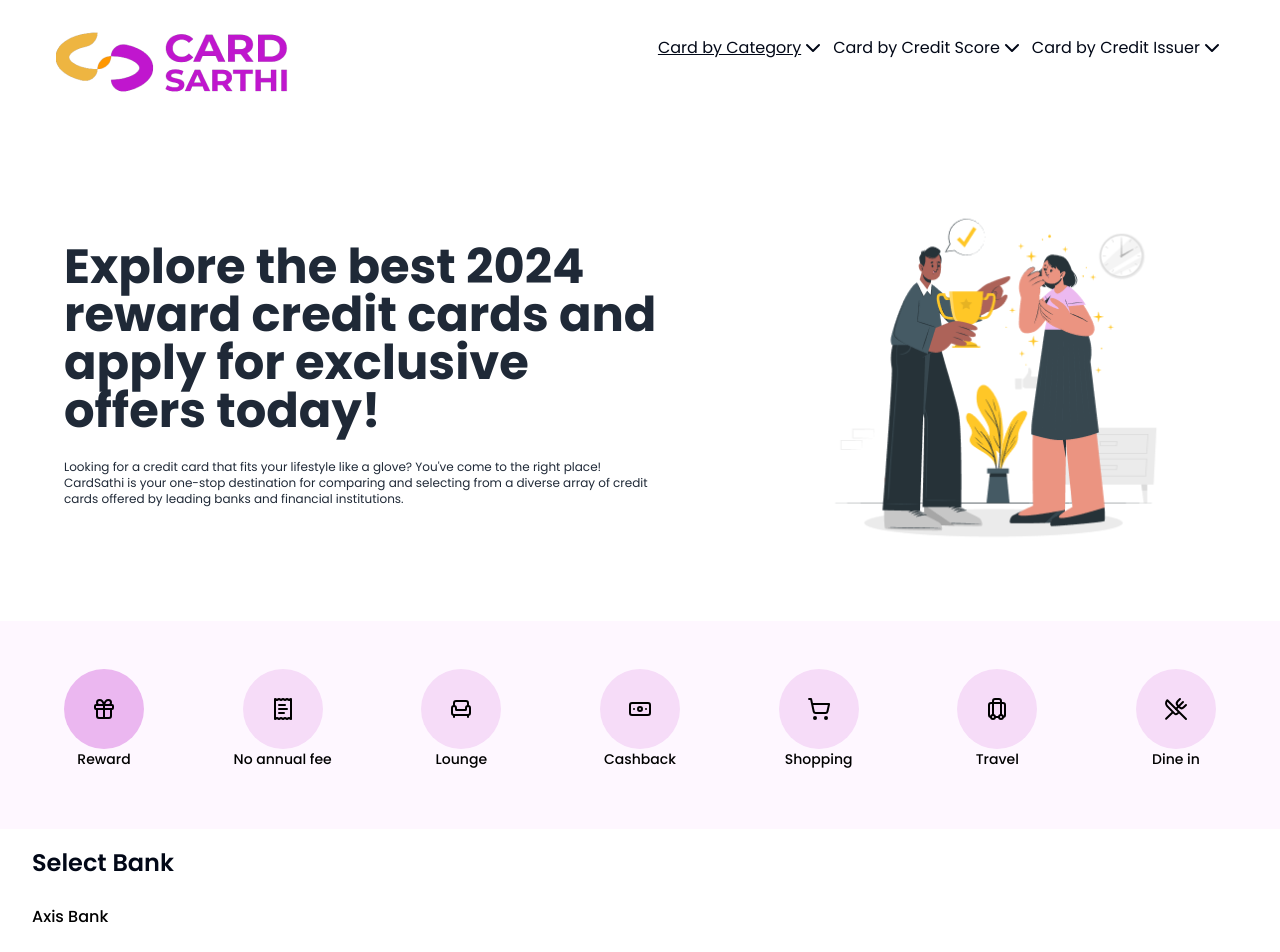
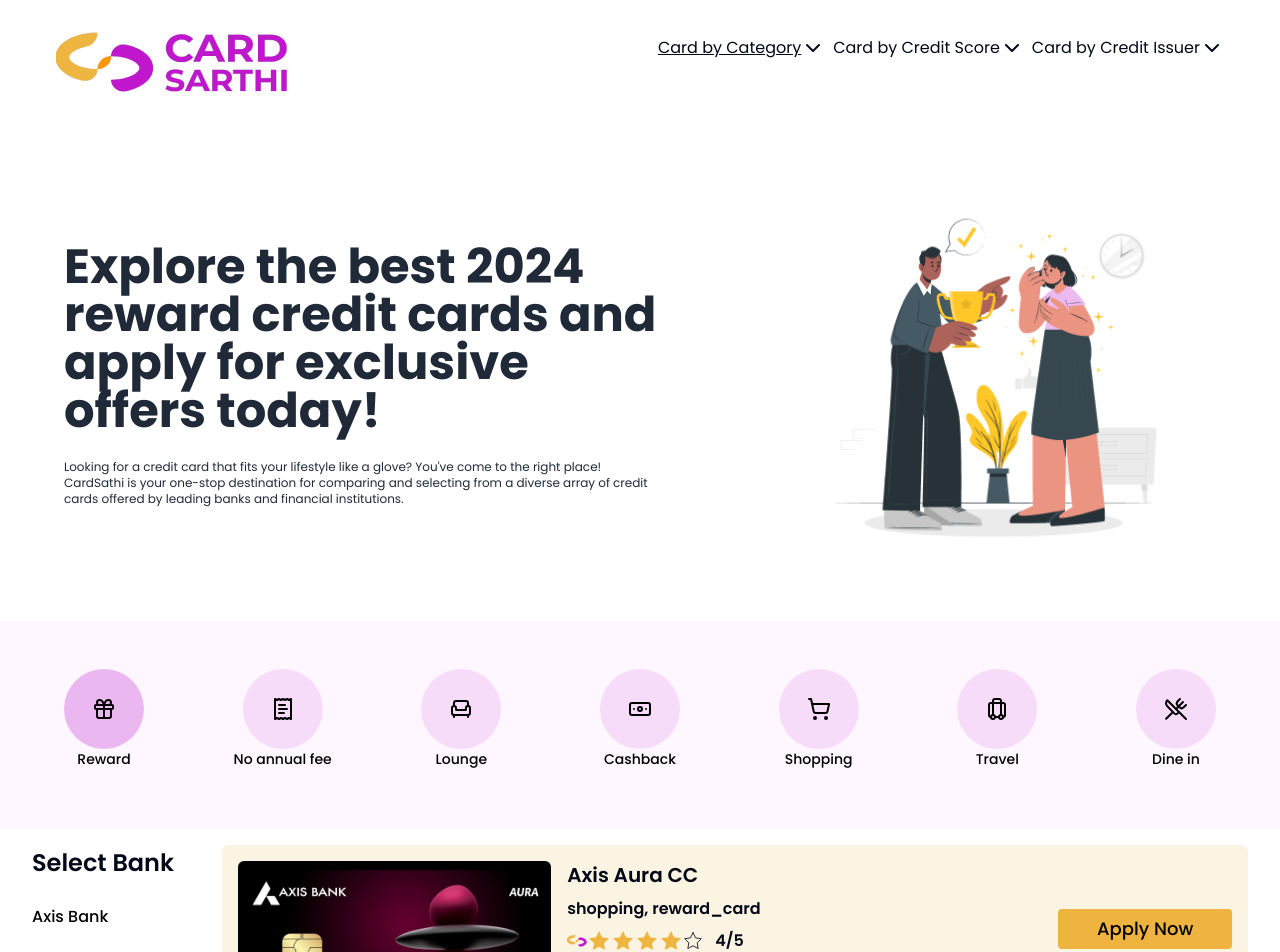
Before and after one commit to ohnishant/card-sarthi, a Next.js app: page /categories in a window 1280 px wide. Shown: the top 952 px of the page. Built offline with nearby package versions, Linux system fonts and the light colour scheme.

Commit message:
fix: first load shows no results default to reward_card

```diff
--- a/src/app/categories/_components/Results.tsx
+++ b/src/app/categories/_components/Results.tsx
@@ -23,7 +23,7 @@
   const searchParams = useSearchParams();
   const _bank = searchParams.get("bank") || "";
   const bank = validBanks.includes(_bank) ? _bank : "";
-  const category = searchParams.get("category") || "";
+  const category = searchParams.get("category") || "reward_card";
   const [cards, setCards] = React.useState<CardType[]>([]);
 
   React.useEffect(() => {
```
